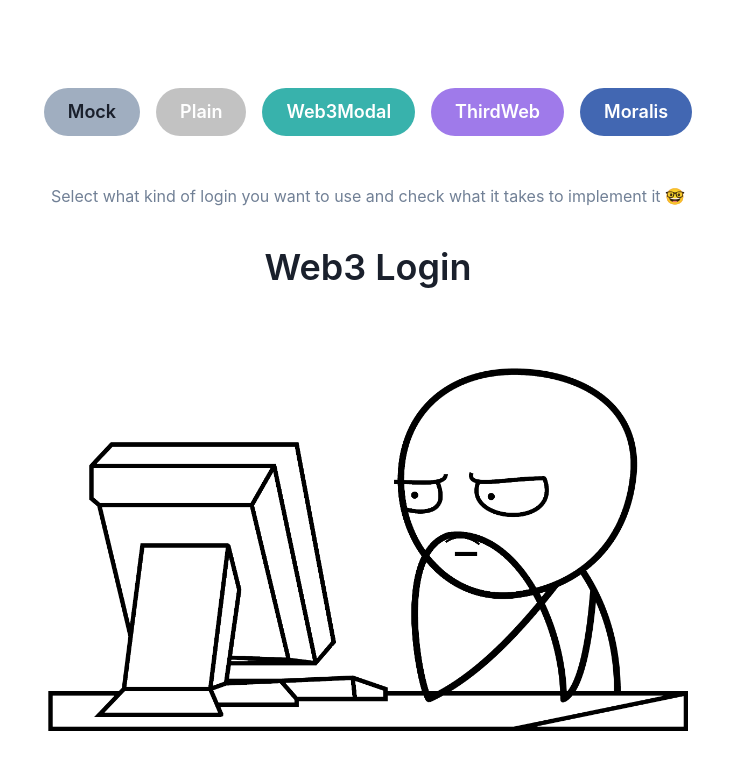
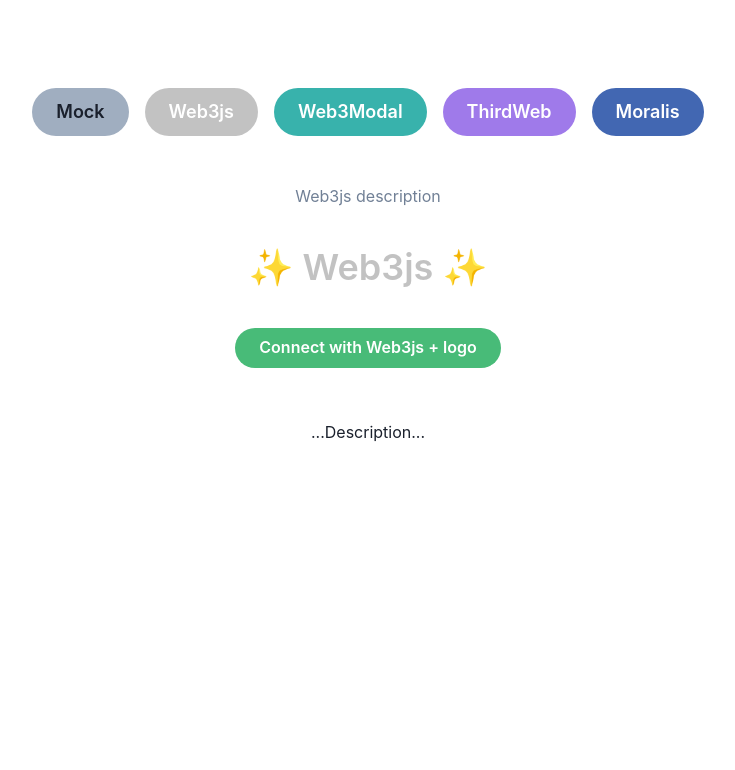
Before and after one commit to andriishupta/web3-logins, a Next.js app: page / in a window 1280 px wide. Shown: the top 770 px of the page, without its empty margins (272-1007 px from the left). Built offline with nearby package versions, Linux system fonts and the light colour scheme; no server answers.

Commit message:
add basic Web3Modal / Web3.js

```diff
--- a/generate-logins.js
+++ b/generate-logins.js
@@ -2,7 +2,7 @@
 
 const availableLoginFileNames = [
   'Mock',
-  'Plain',
+  'Web3js',
   'Web3Modal',
   'ThirdWeb',
   'Moralis',
--- a/package.json
+++ b/package.json
@@ -15,12 +15,15 @@
     "@chakra-ui/react": "^1.8.3",
     "@emotion/react": "^11.7.1",
     "@emotion/styled": "^11.6.0",
+    "authereum": "^0.1.14",
     "copy-to-clipboard": "^3.3.1",
     "framer-motion": "^5.6.0",
     "next": "12.0.10",
     "react": "17.0.2",
     "react-dom": "17.0.2",
-    "react-syntax-highlighter": "^15.4.5"
+    "react-syntax-highlighter": "^15.4.5",
+    "web3": "^1.7.0",
+    "web3modal": "^1.9.5"
   },
   "devDependencies": {
     "@types/node": "17.0.16",
--- a/pages/index.tsx
+++ b/pages/index.tsx
@@ -16,26 +16,34 @@
 import Heading from '../src/components/Heading';
 import LoginPicker from '../src/components/LoginPicker';
 
-const DynamicCodeComponent = dynamic(
+const Code = dynamic(
   () => import('../src/components/Code'),
   { ssr: false }
 );
+const Web3js = dynamic(
+  () => import('../src/components/logins/Web3js'),
+  { ssr: false }
+);
+const Web3Modal = dynamic(
+  () => import('../src/components/logins/Web3Modal'),
+  { ssr: false }
+);
 
-import Plain from '../src/components/logins/Plain';
-import Web3Modal from '../src/components/logins/Web3Modal';
 import ThirdWeb from '../src/components/logins/ThirdWeb';
 import Moralis from '../src/components/logins/Moralis';
 import Mock from '../src/components/logins/Mock';
 
+const LoginComponents = {
+  [ LoginType.Mock ]: Mock,
+  [ LoginType.Web3js ]: Web3js,
+  [ LoginType.Web3Modal ]: Web3Modal,
+  [ LoginType.ThirdWeb ]: ThirdWeb,
+  [ LoginType.Moralis ]: Moralis,
+};
+
 const Home: NextPage = () => {
   const { loginType } = useLogin();
-  const LoginComponent = {
-    [ LoginType.Mock ]: Mock,
-    [ LoginType.Plain ]: Plain,
-    [ LoginType.Web3Modal ]: Web3Modal,
-    [ LoginType.ThirdWeb ]: ThirdWeb,
-    [ LoginType.Moralis ]: Moralis,
-  }[ loginType! ];
+  const LoginComponent = LoginComponents[ loginType! ];
 
   return (
     <>
@@ -59,7 +67,7 @@
           {loginType
             ? <>
               <LoginComponent/>
-              <DynamicCodeComponent/>
+              <Code/>
               ...Description...
             </>
             : <Box py={{ base: 10, md: 10 }}><Image src="/placeholder.png" alt="coding meme" width={640} height={363}/></Box>
--- a/src/components/ConnectButton.tsx
+++ b/src/components/ConnectButton.tsx
@@ -1,20 +1,23 @@
 import { FC } from 'react';
 import {
   Button,
-  Stack
+  Stack,
+  Text
 } from '@chakra-ui/react';
 import {
-  LoginType
+  useLogin
 } from '../core';
 
 type ConnectButtonParams = {
-  type: LoginType,
+  address: string;
   isConnected: boolean,
   connect: Function,
   disconnect: Function
 };
 
-const ConnectButton: FC<ConnectButtonParams> = ({ type, isConnected, connect, disconnect }) => {
+const ConnectButton: FC<ConnectButtonParams> = ({ address, isConnected, connect, disconnect }) => {
+  const { loginType } = useLogin();
+
   const loginStateColoring = isConnected ? 'red' : 'green';
   return <>
     <Stack
@@ -32,8 +35,9 @@
         _hover={{
           bg: `${loginStateColoring}.500`,
         }}>
-        {isConnected ? 'Disconnect' : `Connect with ${type} + logo`}
+        {isConnected ? 'Disconnect' : `Connect with ${loginType} + logo`}
       </Button>
+      <Text>{ address }</Text>
     </Stack>
   </>;
 };
--- a/src/components/Heading.tsx
+++ b/src/components/Heading.tsx
@@ -4,18 +4,32 @@
 } from '@chakra-ui/react';
 import {
   AvailableLoginTypesMap,
+  LoginType,
   useLogin
 } from '../core';
+
+const SimpleDescriptions = {
+  [ LoginType.Mock ]: 'Mock description',
+  [ LoginType.Web3js ]: 'Web3js description',
+  [ LoginType.Web3Modal ]: 'Web3Modal description',
+  [ LoginType.ThirdWeb ]: 'ThirdWeb description',
+  [ LoginType.Moralis ]: 'Moralis description',
+};
 
 const Heading = () => {
   const { loginType } = useLogin();
   const color = AvailableLoginTypesMap[ loginType! ]?.color ?? 'green';
+  const simpleDescription = SimpleDescriptions[ loginType! ];
 
   return <>
     <Text color={'gray.500'}>
       {loginType
-        ? 'The code you will see is actual implementation taken from the codebase 🤯'
-        : 'Select what kind of login you want to use and check what it takes to implement it 🤓'
+        ? simpleDescription
+        : <>
+          Select what kind of login you want to use and check what it takes to implement it 🤓
+          <br/>
+          The code you will see is actual implementation taken from the codebase 🤯
+        </>
       }
     </Text>
     <CHeading
@@ -23,8 +37,6 @@
       fontSize={{ base: '2xl', sm: '3xl', md: '4xl' }}
       lineHeight={'110%'}
     >
-      Web3 Login
-      <br/>
       {loginType && <>
         ✨&nbsp;
         <Text as={'span'} color={`${color}.400`}>
--- a/src/components/logins/Mock.tsx
+++ b/src/components/logins/Mock.tsx
@@ -2,7 +2,6 @@
 // REPLACE_IMPORTS
 import ConnectButton from '../ConnectButton';
 import { LoginType } from '../../core';
-const currentLoginType = LoginType.Mock;
 // REPLACE_IMPORTS
 
 const Mock = () => {
@@ -21,7 +20,7 @@
   return (
     // REPLACE_BUTTON
     <ConnectButton
-      type={currentLoginType}
+      address="0x0"
       isConnected={isConnected}
       connect={connect}
       disconnect={disconnect}
--- a/src/components/logins/Plain.tsx
+++ /dev/null
@@ -1,15 +0,0 @@
-import ConnectButton from '../ConnectButton';
-import { useLogin } from '../../core';
-
-const Plain = () => {
-  // %REMOVE_META_CODE
-  const {} = useLogin();
-  // %REMOVE_META_CODE
-  return (
-    <>
-      {/*<ConnectButton/>*/}
-    </>
-  );
-};
-
-export default Plain;
--- a/src/components/logins/Web3Modal.tsx
+++ b/src/components/logins/Web3Modal.tsx
@@ -1,9 +1,60 @@
-const Web3Modal = () => {
+import {
+  useEffect,
+  useState
+} from 'react';
+
+import Web3 from 'web3';
+import Web3Modal from 'web3modal';
+
+import Authereum from 'authereum';
+
+import ConnectButton from '../ConnectButton';
+
+const web3Modal = new Web3Modal({
+  network: 'mainnet', // optional
+  cacheProvider: true, // optional
+  providerOptions: {
+    authereum: {
+      package: Authereum // required
+    }
+  } // required
+});
+
+const _Web3Modal = () => {
+  const [connectedAccount, setConnectedAccount] = useState('');
+
+  useEffect(() => {
+    if (web3Modal?.cachedProvider) {
+      connect();
+    }
+  }, []);
+
+  const connect = async () => {
+    console.log('connecting');
+    const provider = await web3Modal.connect();
+    const web3 = new Web3(provider);
+    const [account] = await web3.eth.getAccounts();
+    setConnectedAccount(account);
+
+    // todo: handle events ?
+    // provider.on('accountsChanged', async () => {
+    //   console.log('accounts changed event');
+    //   await disconnect();
+    //   provider.off('accountsChanged');
+    // });
+    // provider.on('chainChanged', disconnect);
+  };
+
+  const disconnect = async () => {
+    await web3Modal.clearCachedProvider();
+    setConnectedAccount('');
+  };
+
   return (
     <>
-      Web3Modal
+      <ConnectButton address={connectedAccount} isConnected={!!connectedAccount} connect={connect} disconnect={disconnect}/>
     </>
-  )
-}
+  );
+};
 
-export default Web3Modal;
+export default _Web3Modal;
--- /dev/null
+++ b/src/components/logins/Web3js.tsx
@@ -0,0 +1,53 @@
+import {
+  useEffect,
+  useState
+} from 'react';
+import Web3 from 'web3';
+
+import ConnectButton from '../ConnectButton';
+
+const Web3jsCacheKey = 'web3js_cache_key';
+
+const Web3js = () => {
+  const [connectedAccount, setConnectedAccount] = useState('');
+
+  useEffect(() => {
+    if (isProviderCached()) {
+      connect();
+    }
+  }, []);
+
+  const connect = async () => {
+    await window.ethereum.request({ method: 'eth_requestAccounts' });
+    const web3 = new Web3(window.ethereum);
+    const [account] = await web3.eth.getAccounts();
+    setConnectedAccount(account);
+    toggleCachedProvider(true);
+  };
+
+  const disconnect = () => {
+    setConnectedAccount('');
+    toggleCachedProvider(false);
+  };
+
+  const isProviderCached = () => {
+    return localStorage.getItem(Web3jsCacheKey) == 'true';
+  };
+
+  const toggleCachedProvider = (status: boolean) => {
+    localStorage.setItem(Web3jsCacheKey, JSON.stringify(status));
+  };
+
+  return (
+    <>
+      <ConnectButton
+        address={connectedAccount}
+        isConnected={!!connectedAccount}
+        connect={connect}
+        disconnect={disconnect}
+      />
+    </>
+  );
+};
+
+export default Web3js;
--- a/src/core.tsx
+++ b/src/core.tsx
@@ -8,7 +8,7 @@
 
 export enum LoginType {
   Mock = 'Mock',
-  Plain = 'Plain',
+  Web3js = 'Web3js',
   Web3Modal = 'Web3Modal',
   ThirdWeb = 'ThirdWeb',
   Moralis = 'Moralis',
@@ -19,8 +19,8 @@
     type: LoginType.Mock,
     color: 'gray',
   },
-  [LoginType.Plain]: {
-    type: LoginType.Plain,
+  [LoginType.Web3js]: {
+    type: LoginType.Web3js,
     color: 'blackAlpha',
   },
   [LoginType.Web3Modal]: {
@@ -45,7 +45,7 @@
 }
 
 export const defaultLoginStateValue: LoginState = {
-  loginType: undefined,
+  loginType: LoginType.Web3js,
   setLoginType: () => {},
 };
 
```
Also changed, not shown: 2 other files (tests, documents, lock files or other folders).
